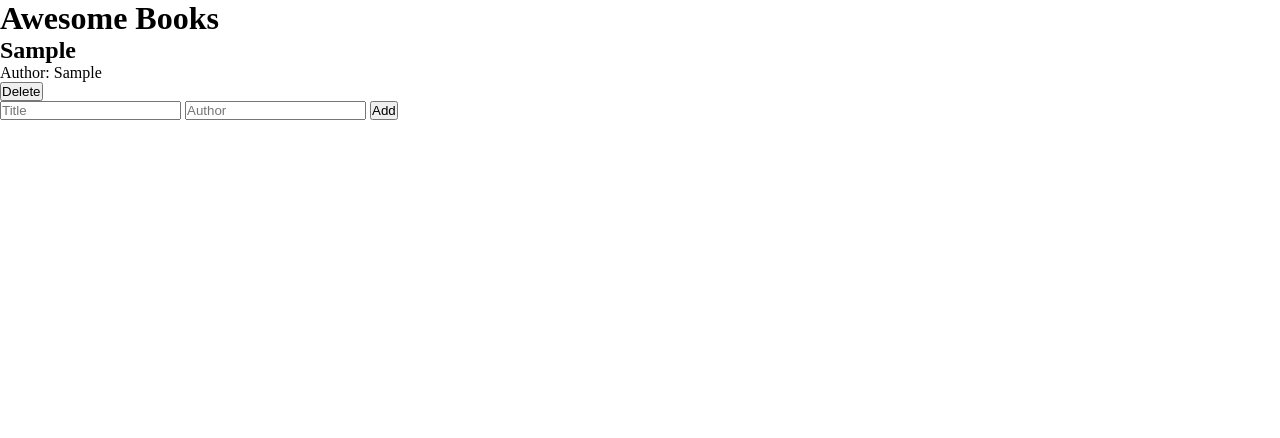
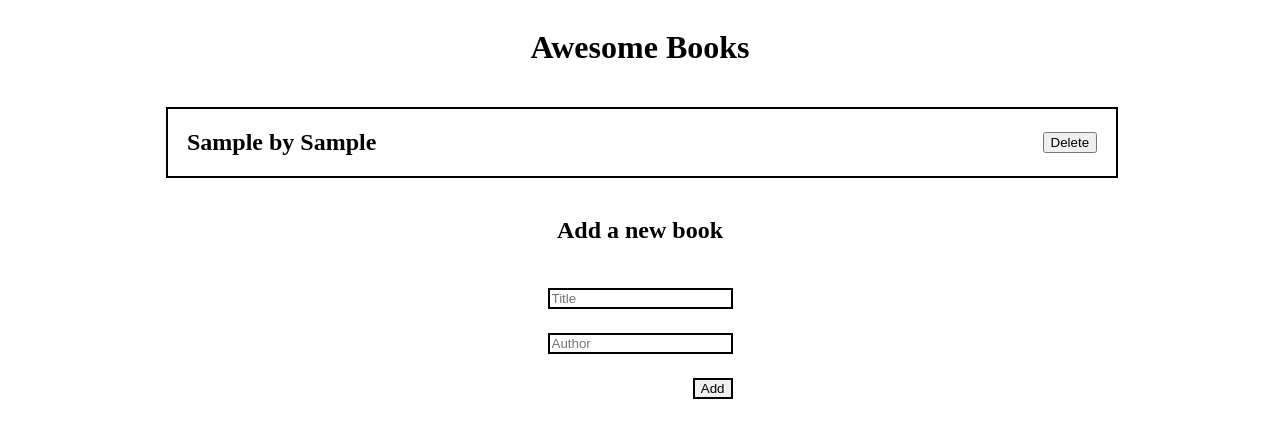
Before and after one commit to mr-abdellah/Awesome-Book, a website: page index.html in a window 1280 px wide. Both pictures are taken after typing "Sample", "Sample" into the empty fields and a click on the button "Add". Drawn offline with Linux system fonts and the light colour scheme.

Commit message:
fix local storage issues and fix linters issues

```diff
--- a/index.html
+++ b/index.html
@@ -11,14 +11,15 @@
 </head>
 
 <body>
-    <h1>Awesome Books</h1>
-    <div>
-        <ul class="books-container"></ul>
-    </div>
-    <div class="add-book">
-        <input type="text" name="title" id="title" placeholder="Title">
-        <input type="text" name="author" id="author" placeholder="Author">
-        <button type="submit" id="add">Add</button>
+    <div class="container">
+        <h1>Awesome Books</h1>
+        <div class="books-container"></div>
+        <h2>Add a new book</h2>
+        <div class="add-book">
+            <input type="text" name="title" id="title" placeholder="Title">
+            <input type="text" name="author" id="author" placeholder="Author">
+            <button type="submit" id="add">Add</button>
+        </div>
     </div>
 </body>
 
--- a/script.js
+++ b/script.js
@@ -1,71 +1,87 @@
+let myBooks = [];
+let storage = [];
+
+const booksContainer = document.querySelector('.books-container');
+const title = document.querySelector('#title');
+const author = document.querySelector('#author');
+const addBtn = document.querySelector('#add');
+
+storage = JSON.parse(localStorage.getItem('books')) || [];
+
 class Books {
-  constructor (title, author) {
-      this.title = title;
-      this.author = author;
-  }
-};
-
-class Book {
-  static displayBooks() {
-      let booksList = [];
-
-      const books = booksList;
-
-      books.forEach((book) => Book.addBook(book));
+  constructor(title, author) {
+    this.title = title;
+    this.author = author;
   }
 
-  static addBook(book) {
+  add() {
+    this.add = localStorage.setItem('books', JSON.stringify(myBooks));
+  }
 
-      // CREATE ELEMENTS
-
-      const booksContainer = document.querySelector('.books-container');
-
-      const bookContainer = document.createElement('li');
-      const bookTitle = document.createElement('h2');
-      const bookAuthor = document.createElement('p');
-      const deleteButton = document.createElement('button');
-
-      // GIVE EACH ELEMNT A CLASS
-
-      bookContainer.classList.add('bookContainer');
-      bookTitle.classList.add('bookTitle');
-      bookAuthor.classList.add('bookAuthor');
-      deleteButton.classList.add('delete');
-
-      // APPEND ELEMENTS
-
-      booksContainer.appendChild(bookContainer);
-      bookContainer.appendChild(bookTitle);
-      bookContainer.appendChild(bookAuthor);
-      bookContainer.appendChild(deleteButton);
-
-      // CHANGE ELEMENTS TEXT CONTENT
-
-      bookTitle.textContent = book.title;
-      bookAuthor.textContent = `Author: ${book.author}`;
-      deleteButton.textContent = 'Delete';
-
-      // Delete Book
-      deleteButton.addEventListener('click', ()=> {
-          bookContainer.remove();
-      })
+  remove() {
+    myBooks = myBooks.filter((element) => element !== this);
+    localStorage.setItem('books', JSON.stringify(myBooks));
   }
 
   static emptyField() {
-      document.querySelector('#title').value = '';
-      document.querySelector('#author').value = '';
+    document.querySelector('#title').value = '';
+    document.querySelector('#author').value = '';
   }
 }
 
-// Display Books
+function addBook(book, title, author) {
+  book.title = title;
+  book.author = author;
 
-document.addEventListener('DOMContentLoaded', Book.displayBooks);
+  const bookContainer = document.createElement('div');
+  const bookInfo = document.createElement('h2');
+  const deleteButton = document.createElement('button');
 
-document.getElementById('add').addEventListener('click', (e) => {
-    e.preventDefault();
-    const title = document.querySelector('#title').value;
-    const author = document.querySelector('#author').value;
-    const newBook = new Books(title, author);
-    Book.addBook(newBook);
-    Book.emptyField();
-})
+  bookContainer.classList.add('bookContainer');
+  bookInfo.classList.add('bookTitle');
+  deleteButton.classList.add('delete');
+
+  booksContainer.appendChild(bookContainer);
+  bookContainer.appendChild(bookInfo);
+  bookContainer.appendChild(deleteButton);
+
+  bookInfo.textContent = ` ${title} by ${author}`;
+  deleteButton.textContent = 'Delete';
+
+  deleteButton.addEventListener('click', (event) => {
+    event.target.parentNode.remove();
+    book.remove();
+  });
+
+  const ul = booksContainer.style;
+  const li = bookContainer.style;
+  bookInfo.style.marginLeft = '2%';
+  bookInfo.style.whiteSpace = 'nowrap';
+  ul.width = '75%';
+  ul.display = 'flex';
+  ul.flexDirection = 'column';
+  li.width = '100%';
+  li.display = 'flex';
+  li.justifyContent = 'space-between';
+  li.alignItems = 'center';
+  li.marginTop = '2%';
+  li.marginBottom = '2%';
+  li.border = '2px solid black';
+  deleteButton.style.marginRight = '2%';
+}
+
+for (let i = 0; i < storage.length; i += 1) {
+  const book = new Books();
+  book.title = storage[i].title;
+  book.author = storage[i].author;
+  myBooks.push(book);
+  addBook(myBooks[i], myBooks[i].title, myBooks[i].author);
+}
+
+addBtn.addEventListener('click', () => {
+  const book = new Books();
+  myBooks.push(book);
+  addBook(book, title.value, author.value);
+  book.add();
+  Books.emptyField();
+});
--- a/style.css
+++ b/style.css
@@ -1,5 +1,20 @@
-* {
-  margin: 0;
-  padding: 0;
-  box-sizing: border-box;
+.container {
+  display: flex;
+  flex-direction: column;
+  width: 100%;
+  align-items: center;
+  justify-content: center;
 }
+
+.add-book {
+  display: flex;
+  flex-direction: column;
+  align-items: flex-end;
+  justify-content: space-evenly;
+  height: 20vh;
+}
+
+input,
+#add {
+  border: 2px solid;
+}
```
Also changed, not shown: gfnj.js (added).
